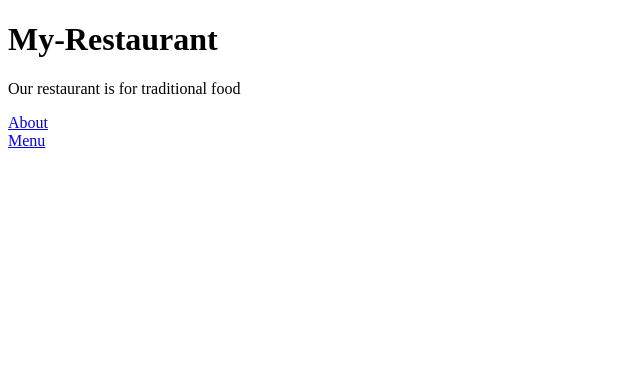
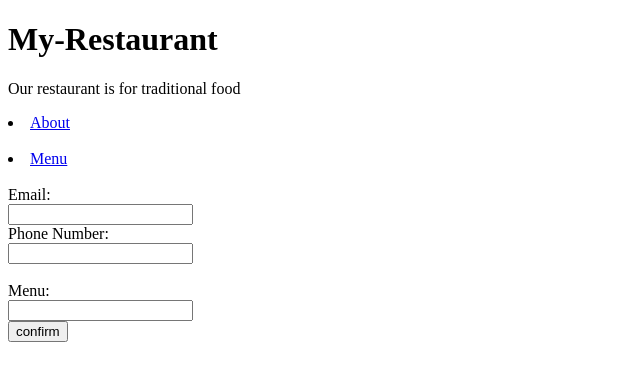
Before and after one commit to saramalkawi/my-restaurant, a plain HTML site: page my-restaurant/index.html in a window 1280 px wide. Shown: the whole page, without its empty margins (0-640 px from the left). Drawn offline with Linux system fonts and the light colour scheme.

Commit message:
write html code

```diff
--- a/my-restaurant/index.html
+++ b/my-restaurant/index.html
@@ -10,9 +10,19 @@
     <h1>My-Restaurant</h1>
     <p>Our restaurant is for traditional food</p>
 
-    <a href="about.html">About</a>
-    <br>
-    <a href="menu.md">Menu</a>
+    <li><a href="about.html">About</a></li><br>
+    <li><a href="menu.md">Menu</a></li><br>
+
+    <form >
+        <label>Email:</label><br>
+        <input><br>
+        <label>Phone Number:</label><br>
+        <input><br><br>
+        <label>Menu:</label><br>
+        <input><br>
+        <input type="submit" value="confirm">
+
+      </form>
 
 </body>
 </html>
```
Also changed, not shown: my-restaurant/about.html (+19 -0 lines).
